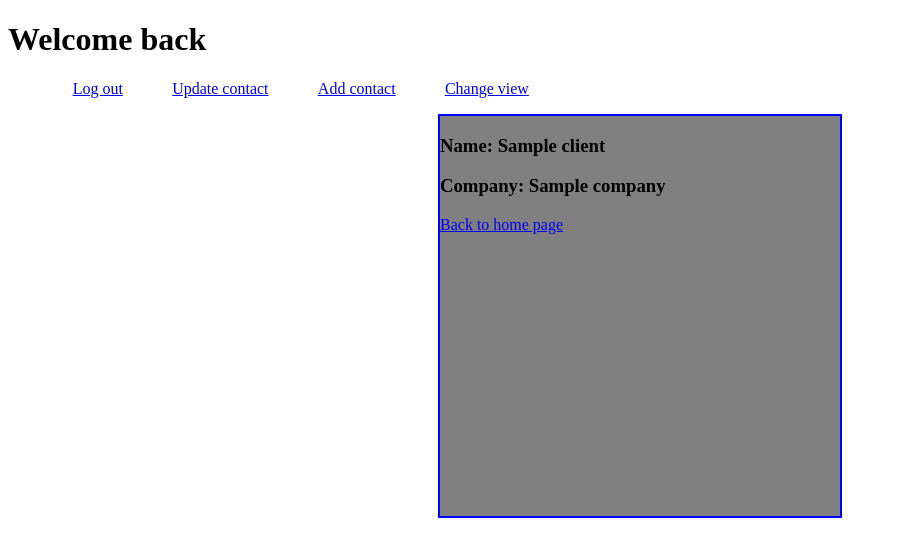
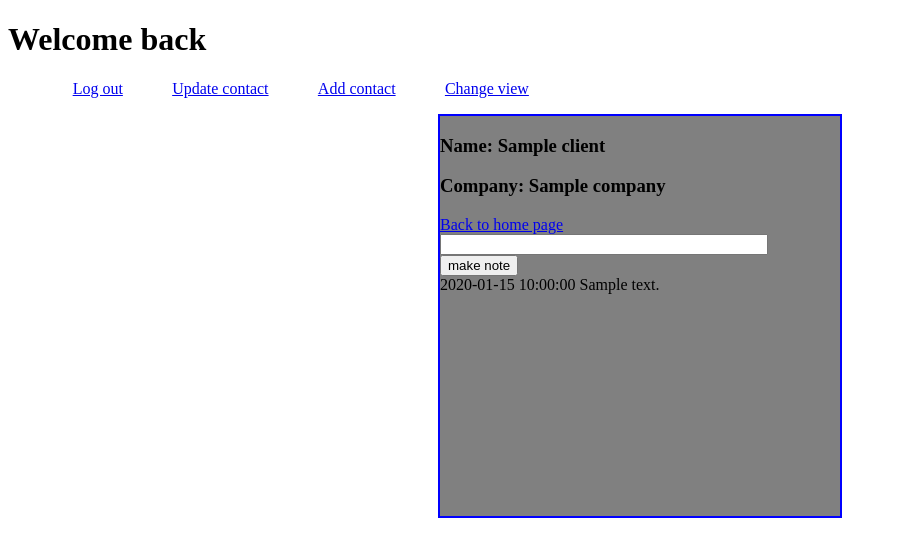
Before and after one commit to SauraPG72/Saura-s-Sales-Tracker, a Flask app: page /home/1 in a window 1280 px wide. Shown: the top 557 px of the page, without its empty margins (0-897 px from the left). Run offline with Flask 2, Linux system fonts and the light colour scheme; a database or web service that is not in the repository returns one stand-in record (values such as "Sample title"); some libraries are stand-ins or nearby versions.

Commit message:
Completed note taking application,

```diff
--- a/app.py
+++ b/app.py
@@ -1,3 +1,4 @@
+from crypt import methods
 from flask import Flask, render_template, request, session, redirect
 import psycopg2
 import bcrypt
@@ -40,18 +41,22 @@ def login():
 # Line 37 to the next comment structures out a command sent to postgres. it calls a function defined above for ease of use database_connect(), and has been used to verify if you are a valid or invalid user.
     email = request.form.get('email')
     password = request.form.get('password')
-    result = database_connect('SELECT id, email, name, password FROM users', [])
-    dict_of_users = {}
-    for user in result:
-        password_hash = user[3]
-        dict_of_users[user[1]] = [user[2], password_hash]
+    result = database_connect('SELECT id, email, name, password FROM users WHERE email = %s', [email])
+    if result == []:
+        return redirect('/')
+
+    # for user in result:
+    #     password_hash = user[3]
+    #     dict_of_users[user[1]] = [user[2], password_hash]
+    password_hash = result[0][3]
+    print(password_hash)
 # using bcrypt we can check if the stored and encrypted pw is the same as what you have placed.
     valid = bcrypt.checkpw(password.encode(), password_hash.encode())
 # logic for if you are let in, or if you are not let in.
-    if email in dict_of_users and valid == True:
+    if valid == True:
         session['email'] = email
         # this line is relevant for CRUD operations made to your clients database
-        session['unique_id_number'] = user[0]
+        session['unique_id_number'] = result[0][0]
         return redirect('/home')
     else:
         return redirect('/')
@@ -74,17 +79,28 @@ def logged_in():
             client_dict['status'] = client[7]
             list_of_client_dicts.append(client_dict)
 
-        # print (list_of_client_dicts)
+
         return render_template('home.html', list_of_client_dicts=list_of_client_dicts)
     else:
-        return redirect('/')
+        return redirect('/make_note')
 # defining a new app route for when I want to find out more about a certain person.
 @app.route('/home/<id>')
 def findmore(id):
     # print(id)
     result = database_connect('SELECT client_id, user_id, client_name, company, phone, email, suburb, status FROM clients WHERE client_id = %s', [id])
-    # print(result)
-    return render_template('more.html', result=result)
+    client_id = result[0][0]
+    notes = database_connect('SELECT note_id, user_id, client_id, note_s, date_time FROM notes WHERE client_id = %s', [client_id])
+    print(notes)
+
+    return render_template('more.html', result=result, notes=notes)
+@app.route('/make_note/<user>/<client>', methods=['POST'])
+def make_note(user, client):
+    notes = request.form.get('note')
+    database_connect('INSERT into notes (user_id, client_id, note_s) VALUES(%s, %s, %s)', [user, client, notes])
+
+    return redirect(f"/home/{client}")
+
+
 # defining a new app route for moving a certain contact to the next collumn
 @app.route('/progress/<id>')
 def progress_right(id):
@@ -116,7 +132,11 @@ def adding_contact():
     name = request.args.get('name')
     company = request.args.get('company')
     phone = request.args.get('phone')
-    phone_number = int(phone)
+    if len(phone) == 10:
+        phone_number = int(phone)
+    else:
+        return redirect('/add-new-contact')
+
     email = request.args.get('email')
     suburb = request.args.get('suburb')
     status = request.args.get('status')
@@ -144,5 +164,25 @@ def clear_and_logout():
     session.clear()
     return redirect('/')
 
+# creating a sign up page for someone to add themselves as a user to my app
+@app.route('/signup')
+def sign_up():
+    return render_template('signup.html')
+
+@app.route('/signedup', methods=['POST'])
+def client_signed():
+    name = request.form.get('name')
+    password_one = request.form.get('password_1')
+    password_two = request.form.get('password_2')
+    email = request.form.get('email')
+
+    if len(name) >= 4 and password_one == password_two and email:
+        password_hash = bcrypt.hashpw(password_one.encode(), bcrypt.gensalt()).decode()
+        print(password_hash)
+        user_make = database_connect('INSERT into users (email, name, password) VALUES (%s, %s, %s)', [email, name, password_hash])
+        return "Big success"
+    else:
+        return redirect('/')
+
 if __name__ == '__main__':
     app.run(debug=True)
--- a/static/styles.css
+++ b/static/styles.css
@@ -43,3 +43,8 @@ section {
     width: 400px;
     margin: 0 auto;
 }
+
+#note {
+    height: fit-content;
+    width: 80%;
+}
--- a/templates/index.html
+++ b/templates/index.html
@@ -12,5 +12,6 @@
         <input type="password" name="password" placeholder="password">
         <input type="submit" placeholder="Log In">
     </form>
+    <a href="/signup"> Sign Up!</a>
 </body>
 </html>
--- a/templates/more.html
+++ b/templates/more.html
@@ -7,6 +7,21 @@
 
     <a href="/home"> Back to home page </a>
 
+    <form method="POST" action="/make_note/{{ result[0][1] }}/{{ result[0][0] }}">
+        <input id="note" name="note" type="text">
+        <input type="submit" value="make note">
+    </form>
+{% for note in notes[::-1] %}
+    <div>
+        {{  note[4] }}
+        {{note[3]}}
+    </br>
+    </div>
+
+{% endfor %}
+
+
+
 </section>
 
 
--- a/templates/newcontact.html
+++ b/templates/newcontact.html
@@ -17,6 +17,8 @@
         <option value=6>Onboarded</option>
     </select>
     <input type="submit">
+</br>
+    <a href="/home">Go back home</a>
 
 
 
```
Also changed, not shown: SQL_schema_and_seed/schema.sql (+8 -0 lines), templates/signup.html (added, +18 -0 lines).
